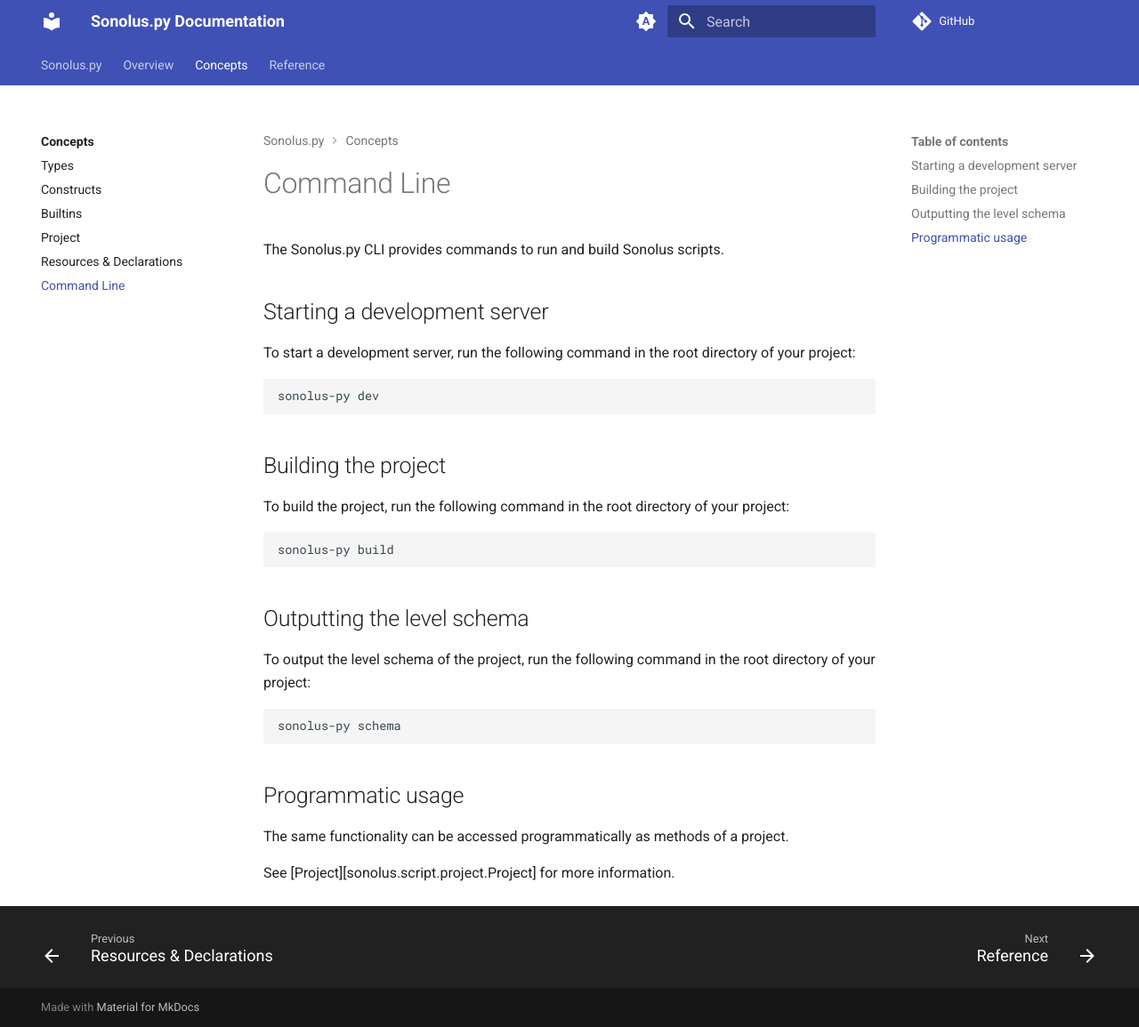
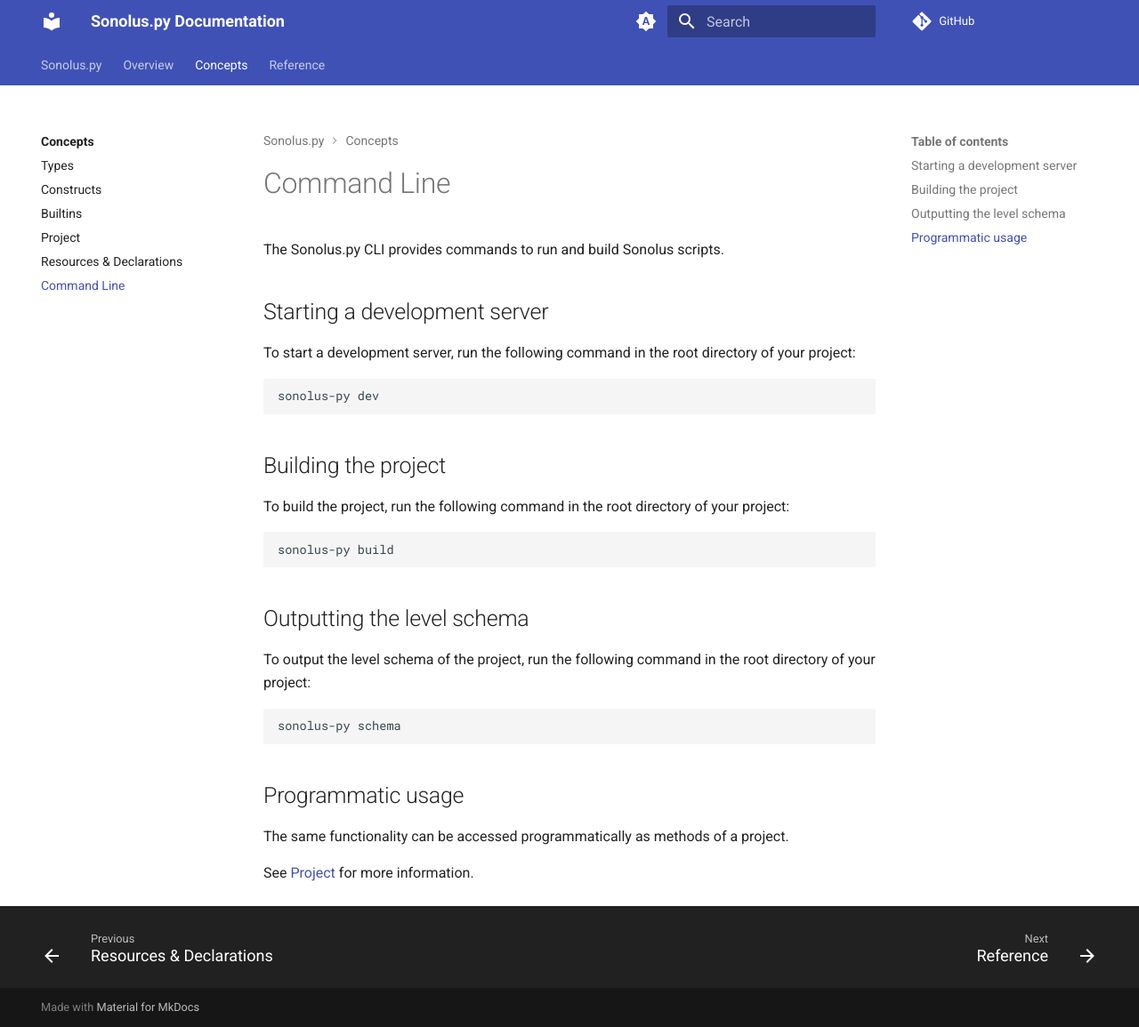
Before and after one commit to qwewqa/sonolus.py, an MkDocs documentation site: the page built from docs/concepts/cli.md, in a window 1280 px wide and 1155 px high. Shown: the whole window at 89% size. Built offline with MkDocs 1.6.1 and Material for MkDocs 9.7.7, drawn with Linux system fonts in a browser that asks for light colours; comment, search, counter and statistics services are not loaded; some of the changed lines change nothing that is shown.

Commit message:
Documentation fixes

````diff
--- a/docs/concepts/cli.md
+++ b/docs/concepts/cli.md
@@ -25,4 +25,4 @@
 ## Programmatic usage
 The same functionality can be accessed programmatically as methods of a project.
 
-See [Project][sonolus.script.project.Project] for more information.
+See [Project](../reference/sonolus.script.project.md) for more information.
--- a/docs/overview.md
+++ b/docs/overview.md
@@ -79,7 +79,7 @@
 (`and`, `or`, `not`).
 
 #### Record
-[`Record`](#record) is the main way to define custom types in Sonolus.py. It functions similarly to a data class and
+[`Record`](reference/sonolus.script.record.md) is the main way to define custom types in Sonolus.py. It functions similarly to a data class and
 provides a way to define a type with named fields:
 
 ```python
@@ -104,7 +104,7 @@
 ```
 
 #### Array
-[`Array`](#array) is a type that represents a fixed-size array of elements of a specific type.
+[`Array`](reference/sonolus.script.array.md) is a type that represents a fixed-size array of elements of a specific type.
 
 ```python
 my_array = Array[int, 3](1, 2, 3)
````
